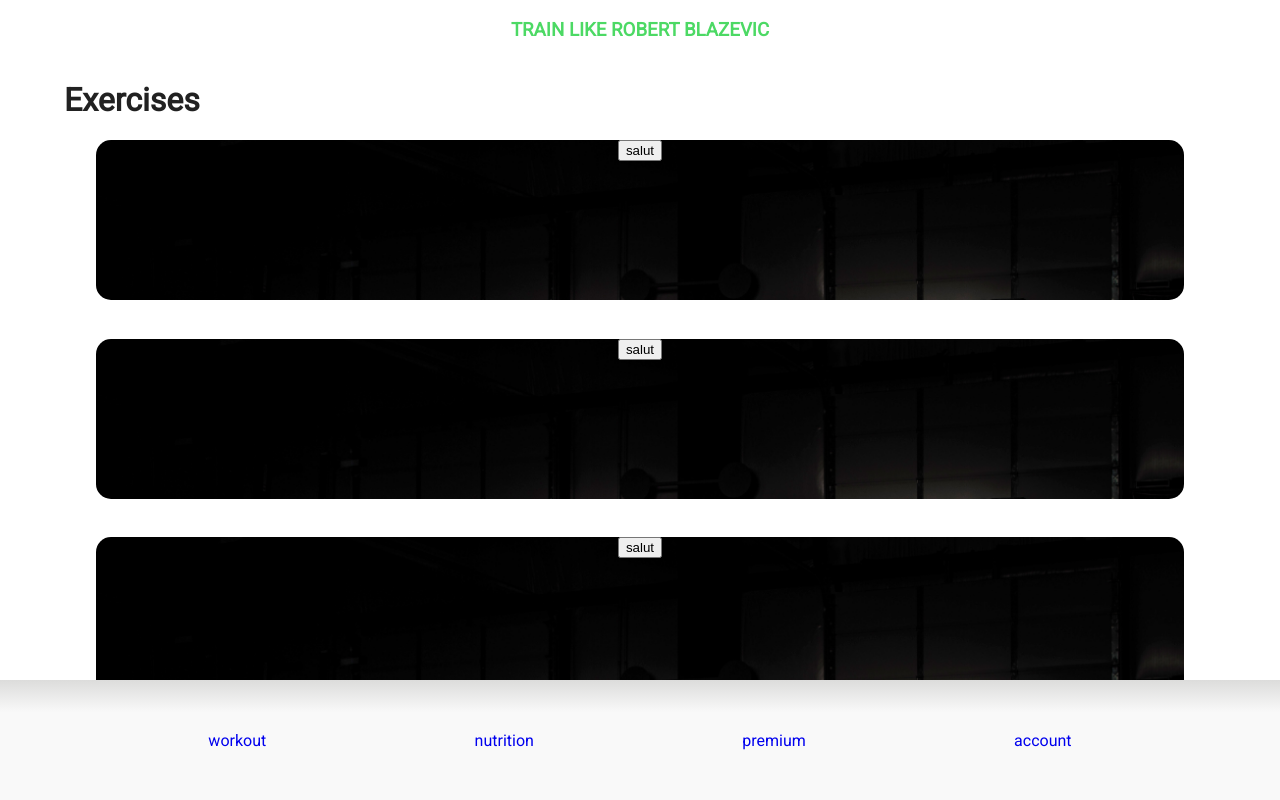
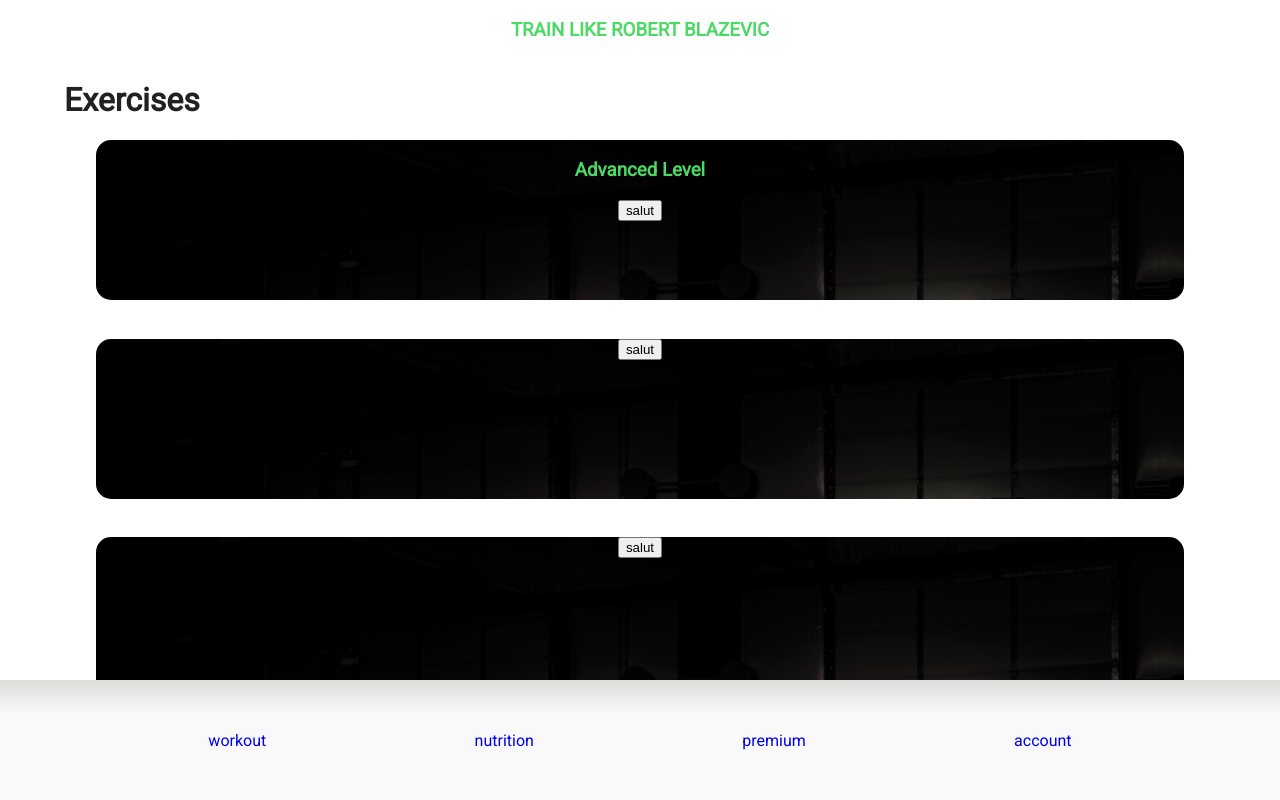
Before and after one commit to killinq-joke/gymapp, a React (Create React App) app: page /workout in a window 1280 px wide. Shown: the top 800 px of the page. Built offline with nearby package versions, Linux system fonts and the light colour scheme.

Commit message:
Addition of placeholder level

```diff
--- a/src/components/Workout.js
+++ b/src/components/Workout.js
@@ -7,6 +7,8 @@ import magnifyingGlass from "@iconify/icons-entypo/magnifying-glass";
 import powerman from "../imgs/powerman.jpg";
 
 export default function Workout() {
+
+  const level = "Advanced"
   return (
     <>
       <h3>TRAIN LIKE ROBERT BLAZEVIC</h3>
@@ -21,30 +23,40 @@ export default function Workout() {
             backgroundSize: "100%",
           }}
         >
+          <h3>{`${level} Level` }</h3>
+
           <button>salut</button>
         </Card>
-        <Card style={{
+        <Card
+          style={{
             backgroundImage: `url(${powerman})`,
             backgroundSize: "100%",
-          }}>
+          }}
+        >
           <button>salut</button>
         </Card>
-        <Card style={{
+        <Card
+          style={{
             backgroundImage: `url(${powerman})`,
             backgroundSize: "100%",
-          }}>
+          }}
+        >
           <button>salut</button>
         </Card>
-        <Card style={{
+        <Card
+          style={{
             backgroundImage: `url(${powerman})`,
             backgroundSize: "100%",
-          }}>
+          }}
+        >
           <button>salut</button>
         </Card>
-        <Card style={{
+        <Card
+          style={{
             backgroundImage: `url(${powerman})`,
             backgroundSize: "100%",
-          }}>
+          }}
+        >
           <button>salut</button>
         </Card>
       </Cards>
```
